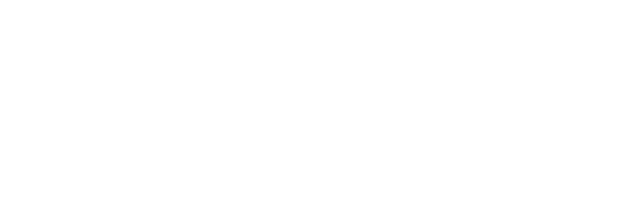
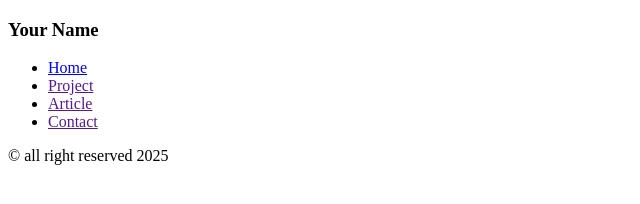
Before and after one commit to DevError-pixel/roadmap.sh, a plain HTML site: page Frontend Project/02-basic-html-website/index.html in a window 1280 px wide. Shown: the whole page, without its empty margins (0-640 px from the left). Drawn offline with Linux system fonts and the light colour scheme.

Commit message:
Menambahkan font, membuat struktur dan melengkapi header

```diff
--- a/Frontend Project/02-basic-html-website/index.html
+++ b/Frontend Project/02-basic-html-website/index.html
@@ -11,7 +11,34 @@
 </head>
 
 <body>
-
+    <header>
+        <div>
+            <h3>Your Name</h3>
+            <nav>
+                <ul>
+                    <li>
+                        <a href="/">Home</a>
+                    </li>
+                    <li>
+                        <a href="">Project</a>
+                    </li>
+                    <li>
+                        <a href="">Article</a>
+                    </li>
+                    <li>
+                        <a href="">Contact</a>
+                    </li>
+                </ul>
+            </nav>
+        </div>
+    </header>
+    <main>
+        <div></div>
+        <div></div>
+    </main>
+    <footer>
+        <p>&copy; all right reserved 2025</p>
+    </footer>
 </body>
 
 </html>
```
